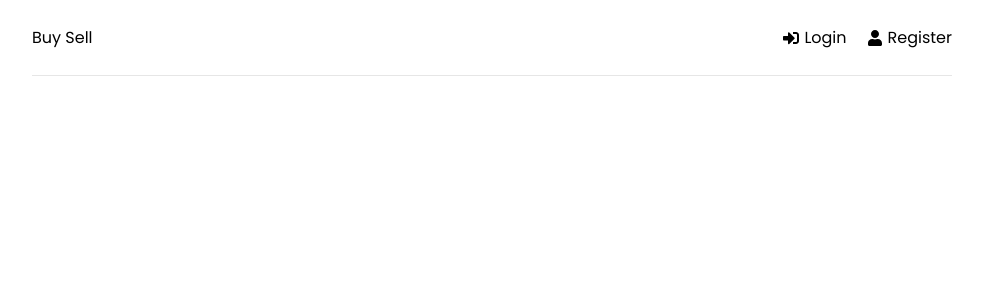
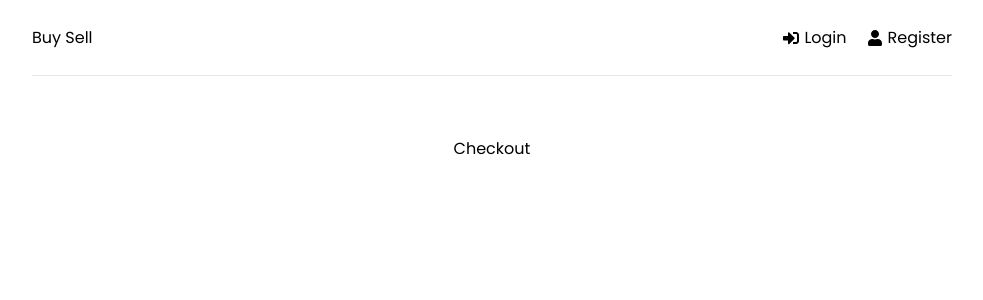
Before and after one commit to g-priime/mern-buy-sell, a React (Create React App) app in the folder frontend/: page /checkout in a window 1280 px wide. Shown: the top 300 px of the page, without its empty margins (148-1131 px from the left). Built offline with nearby package versions, Linux system fonts and the light colour scheme.

Commit message:
nav from kart to checkout

```diff
--- a/frontend/src/App.js
+++ b/frontend/src/App.js
@@ -7,6 +7,7 @@ import Login from "./pages/Login";
 import Register from "./pages/Register";
 import Items from './pages/Items'
 import Kart from './pages/Kart'
+import Checkout from "./pages/Checkout";
 
 function App() {
   return (
@@ -20,6 +21,7 @@ function App() {
             <Route path="/register" element={<Register />} />
             <Route path="/items" element={<Items />} />
             <Route path="/kart" element={<Kart />} />
+            <Route path="/checkout" element={<Checkout />} />
           </Routes>
         </div>
       </Router>
--- /dev/null
+++ b/frontend/src/pages/Checkout.jsx
@@ -0,0 +1,7 @@
+function Checkout() {
+  return (
+    <div>Checkout</div>
+  )
+}
+
+export default Checkout
--- a/frontend/src/pages/Kart.jsx
+++ b/frontend/src/pages/Kart.jsx
@@ -70,7 +70,12 @@ function Kart() {
       </section>
 
       <section className="footer">
-        <button className="btn btn-checkout">Proceed to checkout</button>
+        <button
+          className="btn btn-checkout"
+          onClick={() => navigate("/checkout")}
+        >
+          Proceed to checkout
+        </button>
       </section>
     </>
   );
```
